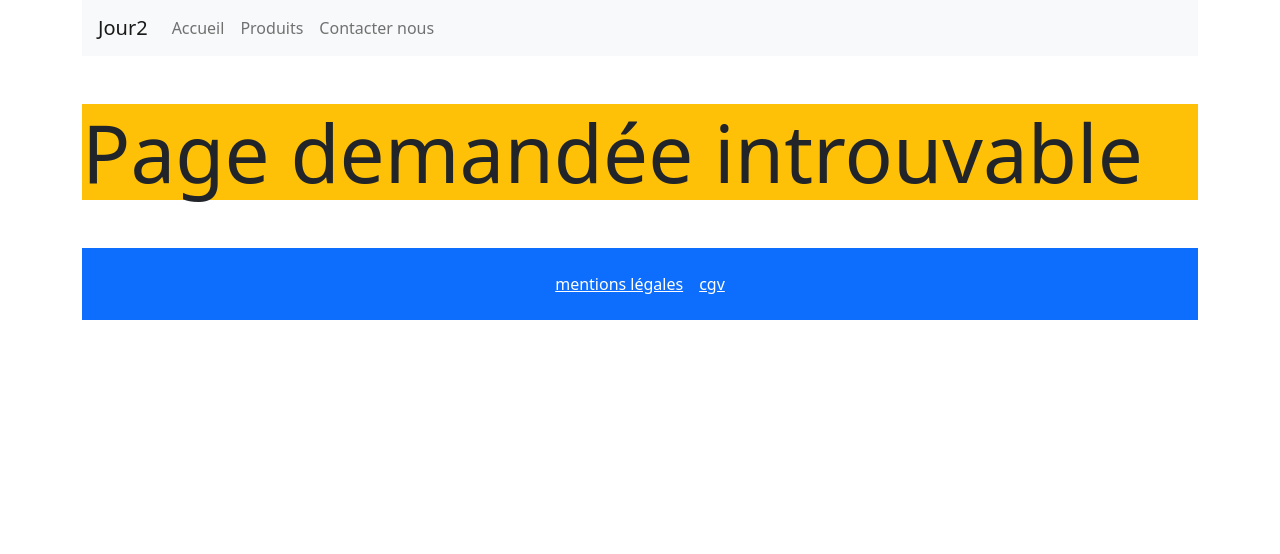
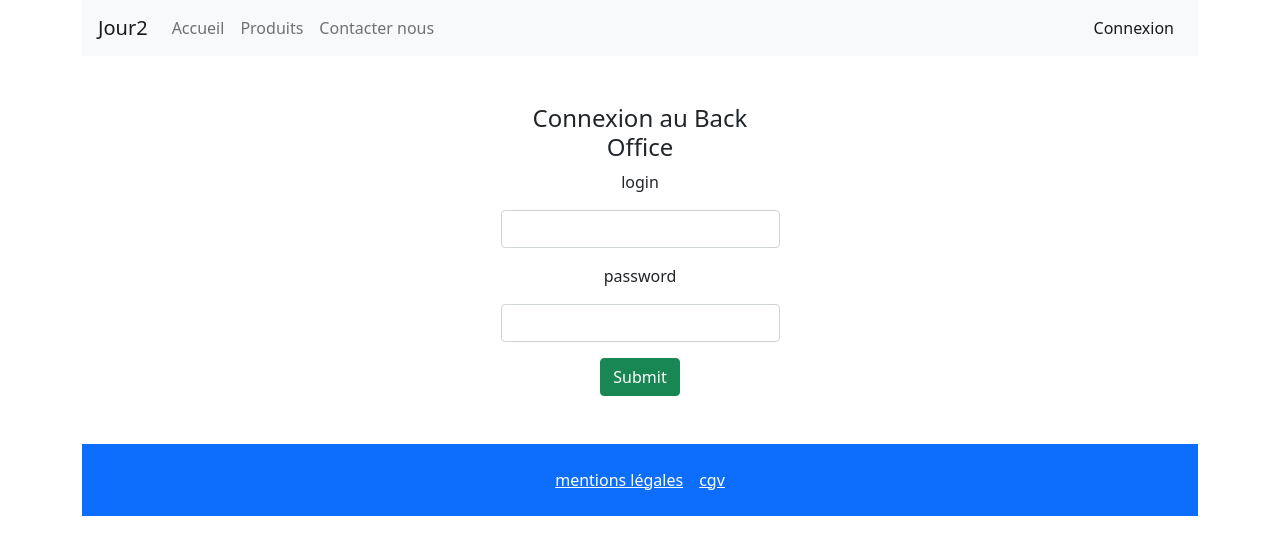
Before and after one commit to webdevproformation/react-3wA-mai2021, a React (Create React App) app in the folder jour1-rappel/: page /login in a window 1280 px wide. Before the commit this address led to /not-found. Shown: the top 554 px of the page. Built offline with nearby package versions, Linux system fonts and the light colour scheme.

Commit message:
formulaire de connexion

```diff
--- a/jour1-rappel/src/App.js
+++ b/jour1-rappel/src/App.js
@@ -10,6 +10,7 @@ import NavBar from './jour2/NavBar';
 import Footer from "./jour2/Footer";
 import CGV from "./jour2/Cgv";
 import MentionLegale from "./jour2/Mention-legale";
+import Connexion from './jour2/Connexion';
 import NotFound from './jour2/Not-found';
 
 import { Route , Switch , Redirect } from "react-router-dom";
@@ -32,6 +33,7 @@ function App() {
               <Route path="/mention" component={MentionLegale}/>
               <Route path="/not-found" component={NotFound}/>
               <Route path="/cgv" component={CGV}/>
+              <Route path="/login" component={Connexion}/>
               <Route path="/" exact component={Home} />
               <Redirect to="/not-found" />
             </Switch>
--- /dev/null
+++ b/jour1-rappel/src/jour2/Connexion.jsx
@@ -0,0 +1,27 @@
+import React from 'react';
+
+class Connexion extends React.Component {
+    state = {  }
+    render() {
+        return (
+            <div className="col d-flex justify-content-center my-5 text-center">
+                <form action="" className="w-25">
+                    <h1 className="fs-4">Connexion au Back Office</h1>
+                    <div className="form-group">
+                        <label htmlFor="login">login</label>
+                        <input type="text" className="form-control my-3" id="login" name="login" />
+                    </div>
+                    <div className="form-group">
+                        <label htmlFor="password">password</label>
+                        <input type="text" className="form-control my-3" id="password" name="password" />
+                    </div>
+                    <div className="form-group">
+                        <input type="submit" className="btn btn-success" />
+                    </div>
+                </form>
+            </div>
+         );
+    }
+}
+
+export default Connexion;
--- a/jour1-rappel/src/jour2/NavBar.jsx
+++ b/jour1-rappel/src/jour2/NavBar.jsx
@@ -33,6 +33,15 @@ class NavBar extends Component {
                                     Contacter nous</NavLink>
                     </li>
                 </ul>
+                <ul className="navbar-nav ms-auto">
+                    <li className="nav-item">
+                    <NavLink
+                            to="/login"
+                            className="nav-link"
+                            activeClassName="active">
+                                Connexion</NavLink>
+                    </li>
+                </ul>
             </nav>
         );
     }
```
Also changed, not shown: 1 other file (tests, documents, lock files or other folders).
